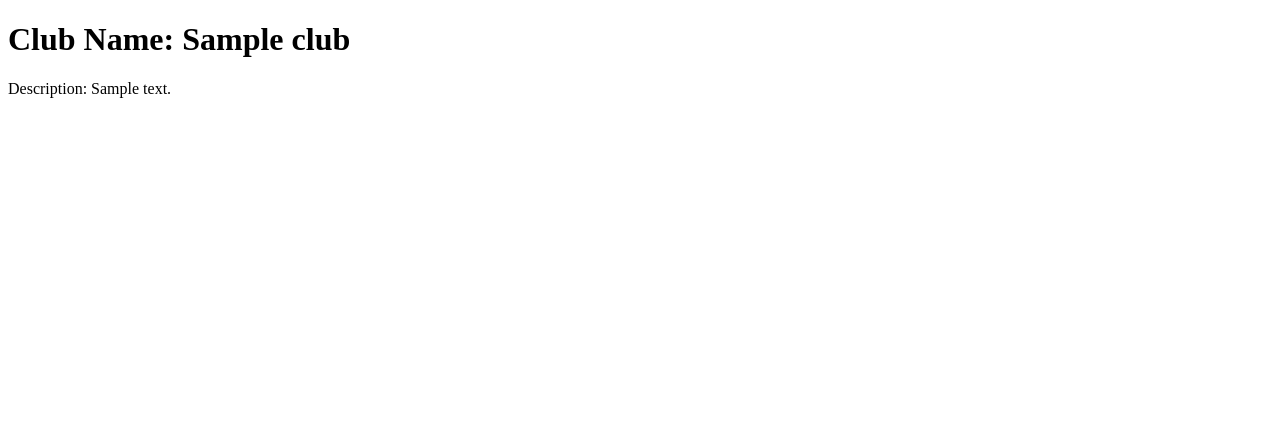
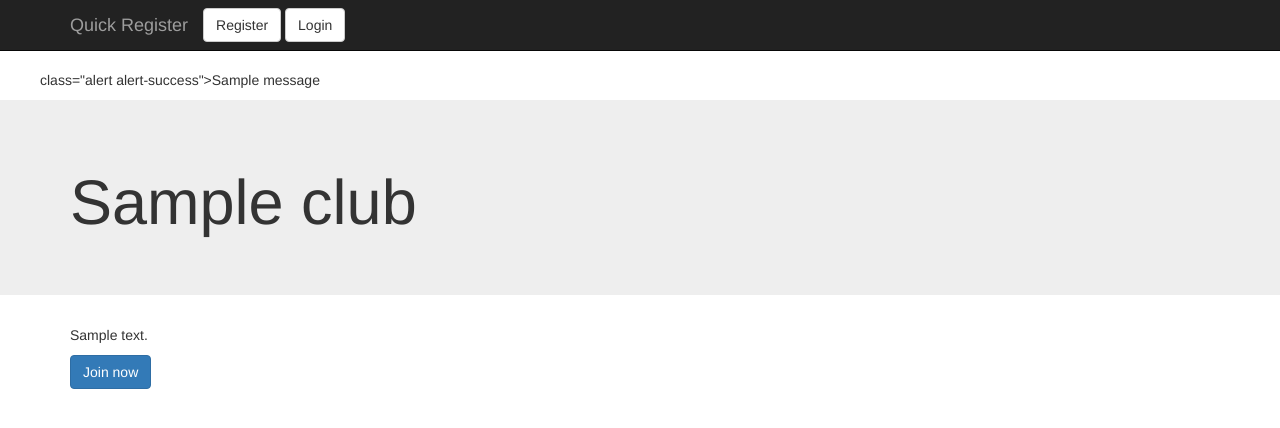
Before and after one commit to liujordan/QuickRegister, a Django app: a page that uses templates/clubs/club.html in a window 1280 px wide. Shown: the top 428 px of the page. Run offline with Django 3.2, Linux system fonts and the light colour scheme; tables that the repository leaves empty hold one stand-in row (values such as "Sample post"); one stand-in notice (Sample message) is shown; some libraries are stand-ins or nearby versions.

Commit message:
Add membership model and javascript for joining club

```diff
--- a/clubs/admin.py
+++ b/clubs/admin.py
@@ -1,6 +1,8 @@
 from django.contrib import admin
 
 # Register your models here.
-from clubs.models import Club
+from clubs.models import Club, Profile, Membership
 
 admin.site.register(Club)
+admin.site.register(Profile)
+admin.site.register(Membership)
--- a/clubs/models.py
+++ b/clubs/models.py
@@ -36,6 +36,8 @@ class Profile(models.Model):
     # resume
     resume = models.FileField(upload_to='uploads/')
 
+    # clubs for a profile
+    clubs = models.ManyToManyField(Club, through='Membership')
 
     @receiver(post_save, sender=User)
     def create_user_profile(sender, instance, created, **kwargs):
@@ -45,3 +47,15 @@ class Profile(models.Model):
     @receiver(post_save, sender=User)
     def save_user_profile(sender, instance, **kwargs):
         instance.profile.save()
+
+
+class Membership(models.Model):
+    """ Model for the membership. Acts as an intermediary model of Profile and Club"""
+    profile = models.ForeignKey(Profile, on_delete=models.CASCADE)
+    club = models.ForeignKey(Club, on_delete=models.CASCADE)
+    date_requested = models.DateField()
+    accepted = models.BooleanField()
+    is_admin = models.BooleanField()
+
+    class Meta:
+        ordering = ["date_requested"]
--- a/quickregister/forms.py
+++ b/quickregister/forms.py
@@ -11,6 +11,7 @@ class RegistrationForm(UserCreationForm):
         self.helper = FormHelper()
         self.helper.layout = Layout(
             'username',
+            'email',
             'password1',
             'password2',
             ButtonHolder(
--- a/templates/_layouts/base.html
+++ b/templates/_layouts/base.html
@@ -40,7 +40,7 @@
     {% if messages %}
     <ul class="messages">
         {% for message in messages %}
-        <li{% if message.tags %} class="alert alert-{{ message.tags }}"{% endif %}>{{ message }}</li>
+        <li>{% if message.tags %} class="alert alert-{{ message.tags }}"{% endif %}>{{ message }}</li>
         {% endfor %}
     </ul>
     {% endif %}
@@ -50,7 +50,7 @@
     <div class="container">
         {% block content %}{% endblock content %}
     </div>
-    <script src="//ajax.googleapis.com/ajax/libs/jquery/1.11.0/jquery.min.js"></script>
+    <script src="https://ajax.googleapis.com/ajax/libs/jquery/3.2.1/jquery.min.js"></script>
     <script src="//maxcdn.bootstrapcdn.com/bootstrap/3.3.7/js/bootstrap.min.js"></script>
     {% block js %}{% endblock js %}
 </body>
--- a/templates/clubs/club.html
+++ b/templates/clubs/club.html
@@ -1,14 +1,23 @@
-<!DOCTYPE html>
-<html lang="en">
-<head>
-    <meta charset="UTF-8">
-    <title>{{club.club_name}}</title>
-</head>
+{% extends '_layouts/base.html' %}
 
-<body>
+{% block headline %}<h1>{{club.club_name}}</h1>{% endblock headline %}
+
 {% block content %}
-    <h1>Club Name: {{club.club_name}}</h1>
-    <p>Description: {{club.description}}</p>
+    <p>{{club.description}}</p>
+    <button class="btn btn-primary club-join">Join now</button>
+
 {% endblock %}
-</body>
-</html>
+
+{% block js %}
+<script>
+$(document).ready(function() {
+    // joining a club button
+    $('.club-join').click(function() {
+        $.post("", function(data) {
+            // load the data
+            console.log(data);
+        });
+    });
+});
+</script>
+{% endblock %}
```
